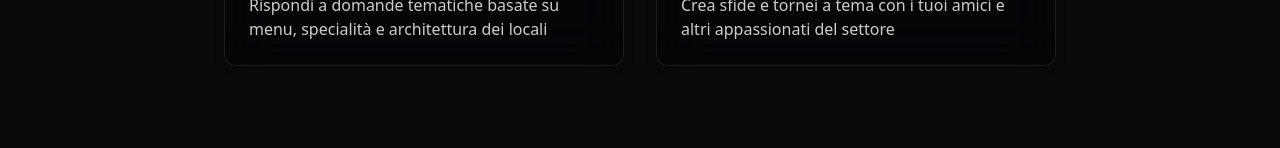
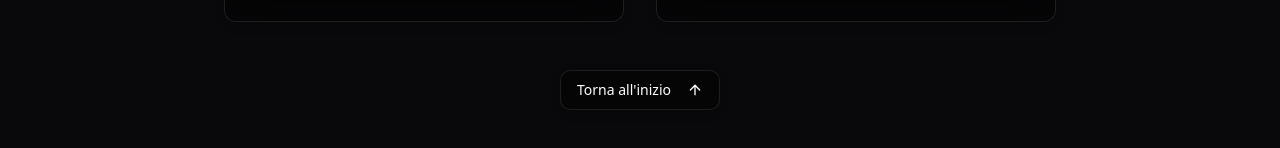
Before and after one commit to bytedacia/bite-trace-explore, a React (Vite) app: page / in a window 1280 px wide. Shown: the part 1332-1480 px from the top of the page. Built offline with nearby package versions, Linux system fonts and the light colour scheme.

Commit message:
feat: Add scroll to top functionality
Adds functionality to scroll back to the top of the page.

```diff
--- a/src/components/HomePage.tsx
+++ b/src/components/HomePage.tsx
@@ -6,7 +6,7 @@ import EmailSignupForm from "./EmailSignupForm";
 import SocialLinks from "./SocialLinks";
 import Logo from "./Logo";
 import { Button } from "@/components/ui/button";
-import { ArrowDown } from "lucide-react";
+import { ArrowDown, ArrowUp } from "lucide-react";
 
 const HomePage = () => {
   const [showContent, setShowContent] = useState(false);
@@ -18,6 +18,13 @@ const HomePage = () => {
 
     return () => clearTimeout(timer);
   }, []);
+
+  const scrollToTop = () => {
+    window.scrollTo({
+      top: 0,
+      behavior: "smooth",
+    });
+  };
 
   return (
     <div className="relative min-h-screen">
@@ -72,9 +79,9 @@ const HomePage = () => {
                 document.getElementById("features")?.scrollIntoView({ behavior: "smooth" });
               }}
               variant="outline"
-              className="glass-morphism border-white/20 text-white hover:bg-white/20"
+              className="glass-morphism border-white/20 text-white hover:bg-white/20 group transition-all duration-300"
             >
-              Scopri di più <ArrowDown className="ml-2 w-4 h-4" />
+              Scopri di più <ArrowDown className="ml-2 w-4 h-4 group-hover:animate-bounce" />
             </Button>
           </div>
         </div>
@@ -90,7 +97,7 @@ const HomePage = () => {
             Cosa offre Loc8ABite?
           </h2>
 
-          <div className="grid grid-cols-1 md:grid-cols-2 gap-8">
+          <div className="grid grid-cols-1 md:grid-cols-2 gap-8 mb-12">
             {/* Feature 1 */}
             <div className="glass-morphism p-6 rounded-xl text-left">
               <h3 className="text-xl font-semibold mb-3 text-white">Modalità Esplorazione</h3>
@@ -123,6 +130,17 @@ const HomePage = () => {
               </p>
             </div>
           </div>
+
+          {/* Back to Top Button */}
+          <div className="animate-fade-in">
+            <Button
+              onClick={scrollToTop}
+              variant="outline"
+              className="glass-morphism border-white/20 text-white hover:bg-white/20 group transition-all duration-300"
+            >
+              Torna all'inizio <ArrowUp className="ml-2 w-4 h-4 group-hover:animate-bounce" />
+            </Button>
+          </div>
         </div>
       </div>
     </div>
```
